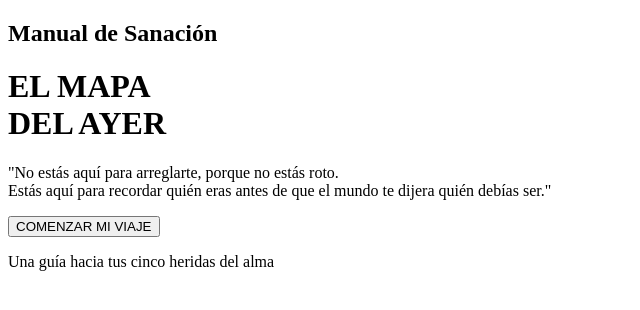
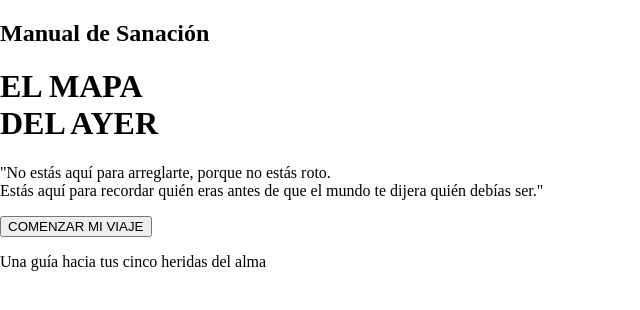
Before and after one commit to bienestarnaturallatam/mapa-del-ayer-app, a Next.js app: page / in a window 1280 px wide. Shown: the top 310 px of the page, without its empty margins (0-640 px from the left). Built offline with nearby package versions, Linux system fonts and the light colour scheme.

Commit message:
Create layout.tsx

```diff
--- /dev/null
+++ b/app/layout.tsx
@@ -0,0 +1,21 @@
+export const metadata = {
+  title: 'El Mapa del Ayer',
+  description: 'Sanación emocional y autodescubrimiento',
+}
+
+export default function RootLayout({
+  children,
+}: {
+  children: React.ReactNode
+}) {
+  return (
+    <html lang="es">
+      <head>
+        <meta name="viewport" content="width=device-width, initial-scale=1" />
+      </head>
+      <body style={{ margin: 0, fontFamily: 'serif' }}>
+        {children}
+      </body>
+    </html>
+  )
+}
```
